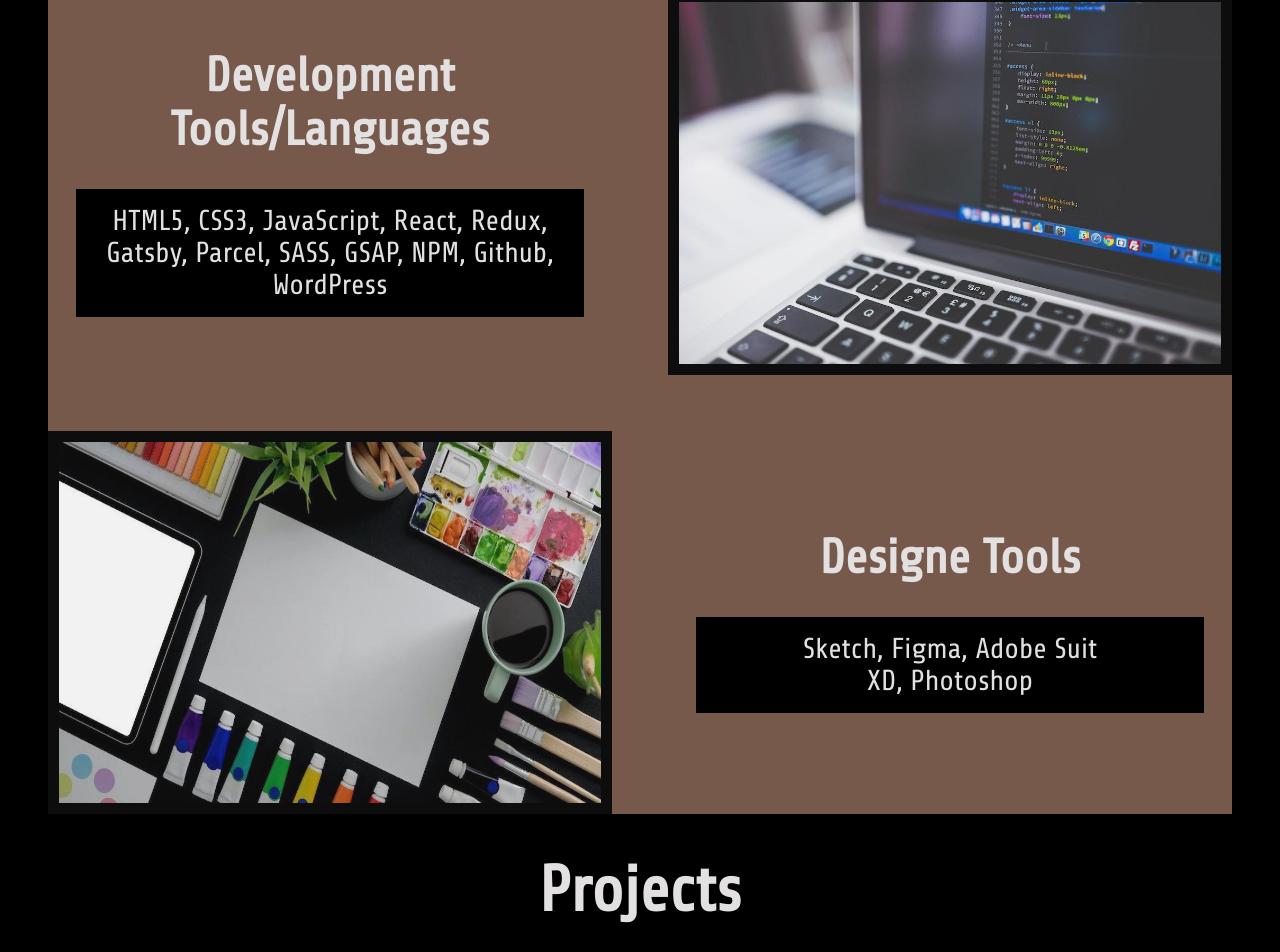
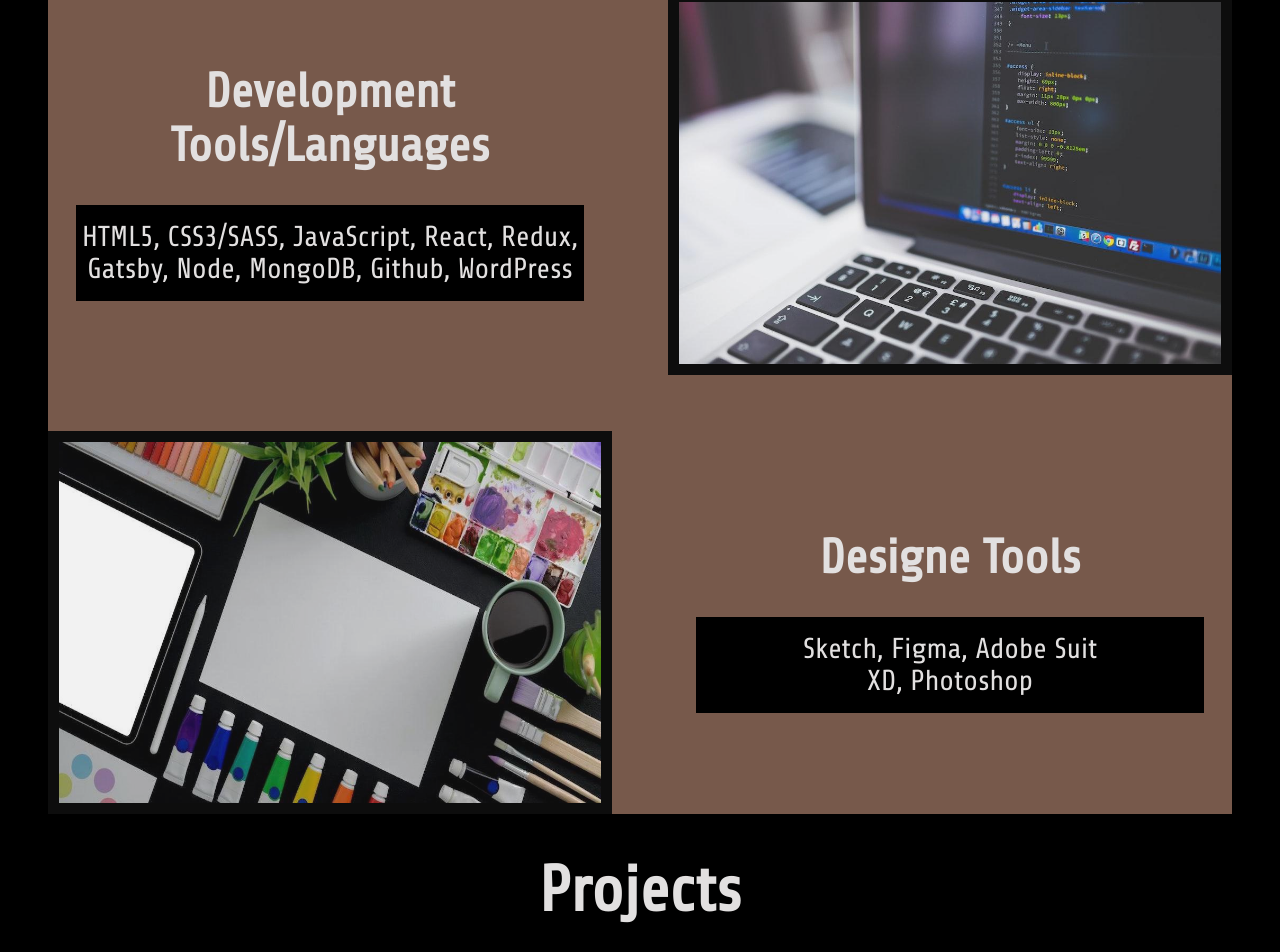
Before and after one commit to jurajbasanda/personal-portfolio, a React (Create React App) app: page / in a window 1280 px wide. Shown: the part 961-1913 px from the top of the page. Built offline with nearby package versions, Linux system fonts and the light colour scheme.

Commit message:
skills update

```diff
--- a/src/Skills.js
+++ b/src/Skills.js
@@ -15,7 +15,7 @@ export default function Skills() {
     <div className='skills-group'>
     <div className='skills-text code-text' >
     <h2 data-aos="fade-down">Development Tools/Languages</h2>
-    <p data-aos="fade-up">HTML5, CSS3, JavaScript, React, Redux, Gatsby, Parcel, SASS, GSAP, NPM, Github, WordPress</p>
+    <p data-aos="fade-up">HTML5, CSS3/SASS, JavaScript, React, Redux, Gatsby, Node, MongoDB, Github, WordPress</p>
     </div>
     <img className='code-img' data-aos="fade" src={codeImg} alt="" srcSet=""/>
     <div className='skills-text design-text' >
```
